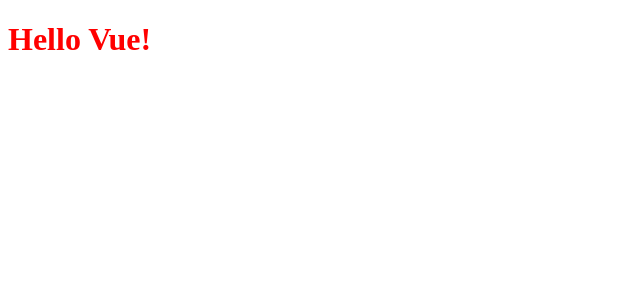
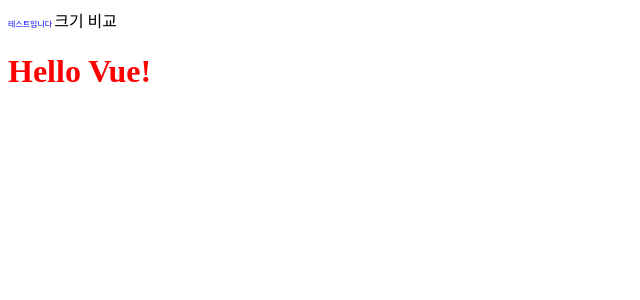
Before and after one commit to S-Onix/vue-todo, a Vue app: page / in a window 1280 px wide. Shown: the top 300 px of the page, without its empty margins (0-640 px from the left). Built offline with nearby package versions, Linux system fonts and the light colour scheme; the HTML template or start-up script is replaced by a standard one.

Commit message:
vue-css-loader 동작안되는 원인 파악 아직 못함

```diff
--- a/App.vue
+++ b/App.vue
@@ -1,7 +1,15 @@
-// 하나의 컴포넌트로 동작하게됨
 <template>
-    <h1>{{ msg }}</h1>
+    <div>
+        <span class="span-test">
+            테스트입니다
+        </span>
+        <span>
+            크기 비교
+        </span>
+        <h1>{{ msg }}</h1>
+    </div>
 </template>
+
 <script>
 export default {
     data () {
@@ -11,8 +19,13 @@
     }
 }
 </script>
+
 <style scoped>
 h1 {
     color: red;
 }
+.span-test {
+    color: blue;
+    font-size: 50%;
+}
 </style>
--- /dev/null
+++ b/index.html
@@ -0,0 +1,10 @@
+<html lang="ko">
+<head>
+    <meta charset="UTF-8">
+    <meta name="viewport" content="width=device-width, initial-scale=1.0">
+    <title>Todo App</title>
+</head>
+<body>
+    <div id="app"></div>
+</body>
+</html>
--- a/package.json
+++ b/package.json
@@ -25,6 +25,8 @@
     "@babel/preset-env": "^7.10.4",
     "babel-loader": "^8.1.0",
     "css-loader": "^4.0.0",
+    "html-webpack-plugin": "^4.3.0",
+    "postcss-loader": "^3.0.0",
     "vue-loader": "^15.9.3",
     "vue-style-loader": "^4.1.2",
     "vue-template-compiler": "^2.6.11",
--- a/webpack.config.js
+++ b/webpack.config.js
@@ -1,5 +1,6 @@
 const path = require("path");
 const VueLoaderPlugin = require("vue-loader/lib/plugin");
+const HtmlWebpackPlugin = require("html-webpack-plugin");
 require("@babel/polyfill");
 
 module.exports = {
@@ -13,24 +14,29 @@
   // webpack의 중간 처리과정에서 동작된다.
   module: {
     rules: [
-      // ... other rules
       {
         test: /\.vue$/,
         loader: "vue-loader",
       },
+      // this will apply to both plain `.js` files
+      // AND `<script>` blocks in `.vue` files
       {
         test: /\.js$/,
-        exclude: /node_modules/,
         loader: "babel-loader",
       },
+      // this will apply to both plain `.css` files
+      // AND `<style>` blocks in `.vue` files
       {
         test: /\.css$/,
-        // 두개 이상의 loader가 필요하기 때문에 loader가 아닌 use 속성을 이용한다.
         use: ["vue-style-loader", "css-loader"],
       },
     ],
   },
-  // 모듈이 처리된 이후 추후에 어떤작업을 진행해야하는지 배열로 명시해준다.
-  // 결과적으로 output으로 전달해준다.
-  plugins: [new VueLoaderPlugin()],
+  plugins: [
+    new VueLoaderPlugin(),
+    // index.html의 경로를 작성
+    new HtmlWebpackPlugin({
+      template: path.join(__dirname, "index.html"),
+    }),
+  ],
 };
```
Also changed, not shown: 3 other files (tests, documents, lock files or other folders).
